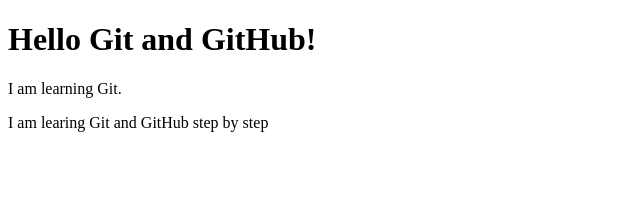
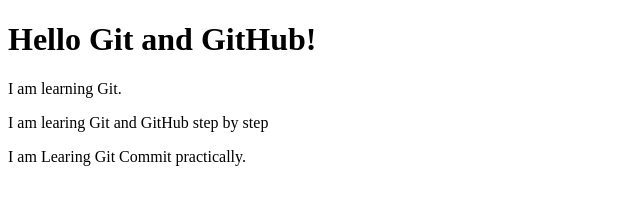
Before and after one commit to shrijitadhau-hub/Git-Learning, a plain HTML site: page index.html in a window 1280 px wide. Shown: the whole page, without its empty margins (0-640 px from the left). Drawn offline with Linux system fonts and the light colour scheme.

Commit message:
Added Git Learning paragraph

```diff
--- a/index.html
+++ b/index.html
@@ -10,6 +10,7 @@
     <h1> Hello Git and GitHub! </h1>
     <p> I am learning Git. </p>
     <p> I am learing Git and GitHub step by step </p>
+    <p> I am Learing Git Commit practically. </p>
 
 </body>
 </html>
```
